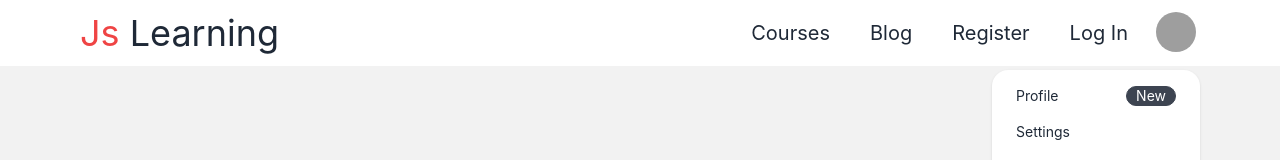
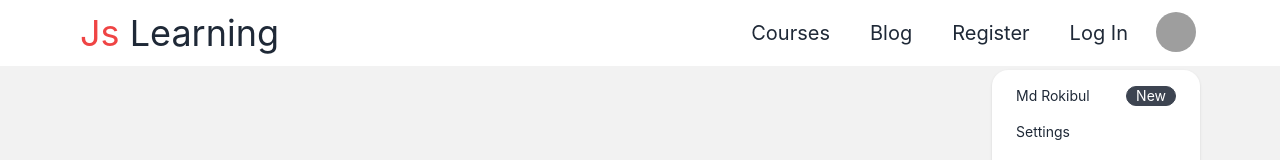
Before and after one commit to Rokibul-bd/js-learning-client-final, a React (Create React App) app: page /register in a window 1280 px wide. Both pictures are taken after a click on the label 1176 px from the left and 32 px from the top of the page. Shown: the top 160 px of the page. Built offline with nearby package versions, Linux system fonts and the light colour scheme; grey boxes are pictures that could not be loaded.

Commit message:
install firebase and configaretion

```diff
--- a/package.json
+++ b/package.json
@@ -7,6 +7,7 @@
     "@testing-library/react": "^13.4.0",
     "@testing-library/user-event": "^13.5.0",
     "daisyui": "^2.33.0",
+    "firebase": "^9.12.1",
     "react": "^18.2.0",
     "react-dom": "^18.2.0",
     "react-router-dom": "^6.4.2",
--- a/src/Components/header/Header.js
+++ b/src/Components/header/Header.js
@@ -1,7 +1,10 @@
 import React from 'react';
+import { useContext } from 'react';
 import { Link } from 'react-router-dom';
+import { AuthContext } from '../../contexts/AuthProvider/AuthProvider';
 
 const Header = () => {
+    const { user } = useContext(AuthContext)
     return (
         <div>
             <div className="navbar shadow-lg px-20">
@@ -30,7 +33,7 @@ const Header = () => {
                         <ul tabIndex={0} className="mt-3 p-2 shadow menu menu-compact dropdown-content bg-base-100 rounded-box w-52">
                             <li>
                                 <a href='/' className="justify-between">
-                                    Profile
+                                    {user?.displayName}
                                     <span className="badge">New</span>
                                 </a>
                             </li>
--- /dev/null
+++ b/src/contexts/AuthProvider/AuthProvider.js
@@ -0,0 +1,16 @@
+import React from 'react';
+import { createContext } from 'react';
+
+
+export const AuthContext = createContext();
+const user = { displayName: "Md Rokibul" }
+const authInfo = { user }
+const AuthProvider = ({ children }) => {
+    return (
+        <AuthContext.Provider value={authInfo}>
+            {children}
+        </AuthContext.Provider>
+    );
+};
+
+export default AuthProvider;
--- /dev/null
+++ b/src/firebase/firebase.config.js
@@ -0,0 +1,19 @@
+// Import the functions you need from the SDKs you need
+import { initializeApp } from "firebase/app";
+// TODO: Add SDKs for Firebase products that you want to use
+// https://firebase.google.com/docs/web/setup#available-libraries
+
+// Your web app's Firebase configuration
+const firebaseConfig = {
+    apiKey: "AIzaSyBedUBeMPpTaLHV1BhpJhvR4uQayqQwB1I",
+    authDomain: "js-learning-9555a.firebaseapp.com",
+    projectId: "js-learning-9555a",
+    storageBucket: "js-learning-9555a.appspot.com",
+    messagingSenderId: "315429593734",
+    appId: "1:315429593734:web:b4336cd07c824243ace707"
+};
+
+// Initialize Firebase
+const app = initializeApp(firebaseConfig);
+
+export default app;
--- a/src/index.js
+++ b/src/index.js
@@ -3,11 +3,14 @@ import ReactDOM from 'react-dom/client';
 import './index.css';
 import App from './App';
 import reportWebVitals from './reportWebVitals';
+import AuthProvider from './contexts/AuthProvider/AuthProvider';
 
 const root = ReactDOM.createRoot(document.getElementById('root'));
 root.render(
   <React.StrictMode>
-    <App />
+    <AuthProvider>
+      <App />
+    </AuthProvider>
   </React.StrictMode>
 );
 
```
Also changed, not shown: 1 other file (tests, documents, lock files or other folders).
